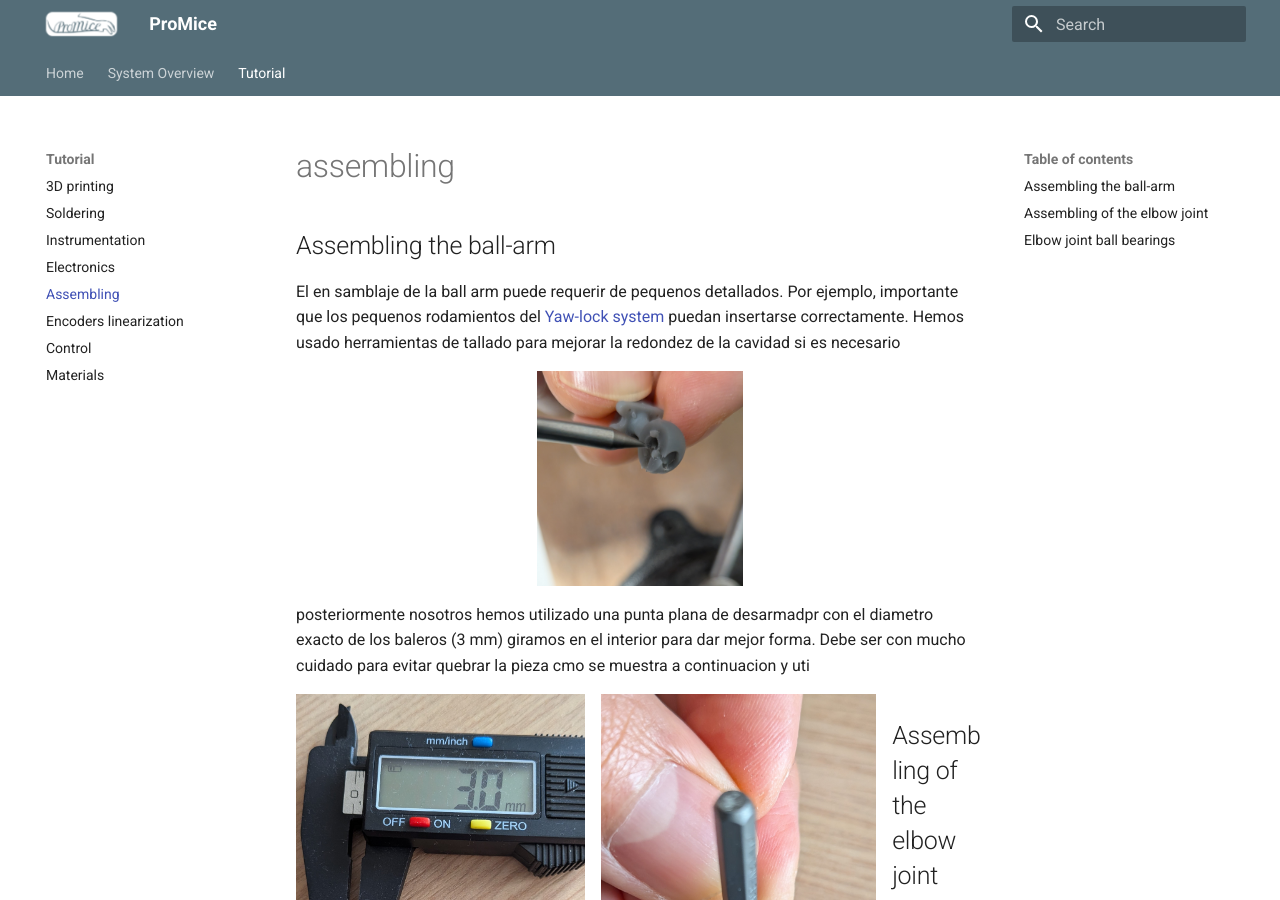
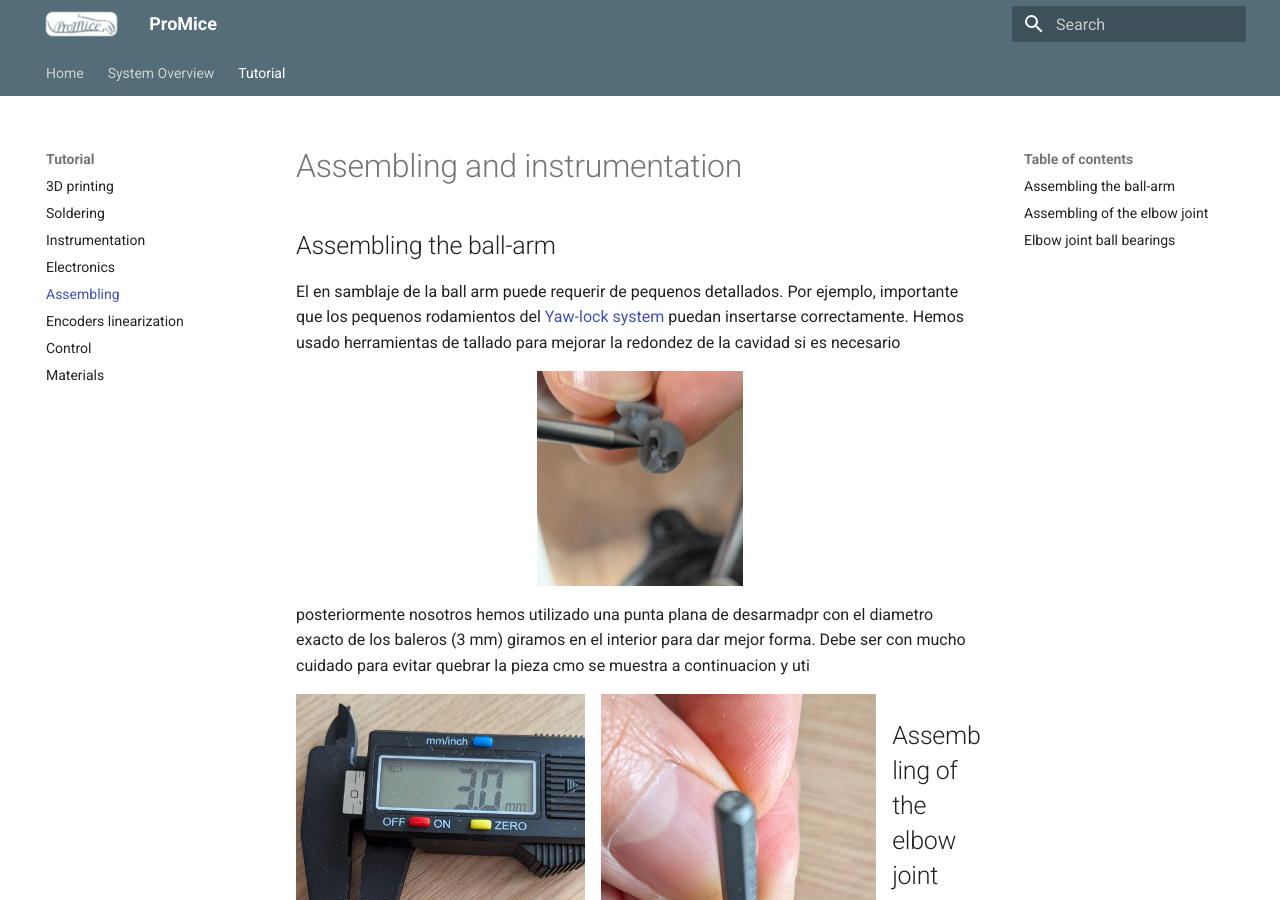
Before and after one commit to Juan-CarlosM/ProMice, an MkDocs documentation site: the page built from docs/assembling.md, in a window 1280 px wide and 900 px high. Built offline with MkDocs 1.6.1 and Material for MkDocs 9.7.7, drawn with Linux system fonts in a browser that asks for light colours.

Commit message:
Update assembling.md

```diff
--- a/docs/assembling.md
+++ b/docs/assembling.md
@@ -1,5 +1,5 @@
 
-# assembling
+# Assembling and instrumentation
 
 ## Assembling the ball-arm
 El en samblaje de la ball arm puede requerir de pequenos detallados. Por ejemplo, importante que los pequenos rodamientos del
```
